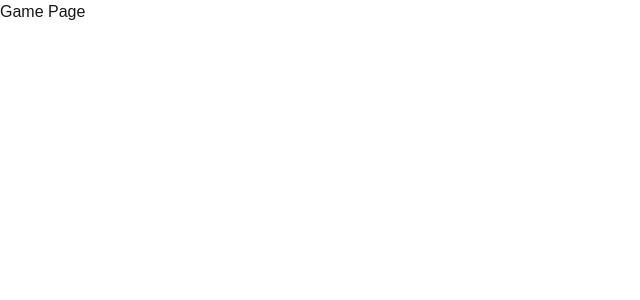
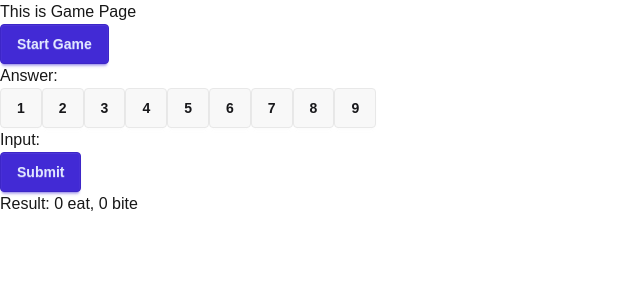
Before and after one commit to M-Yusei1001/numeron, a Next.js app in the folder numeron-app/: page /game in a window 1280 px wide. Shown: the top 300 px of the page, without its empty margins (0-640 px from the left). Built offline with nearby package versions, Linux system fonts and the light colour scheme.

Commit message:
wip: ゲーム開始、入力、判定処理

```diff
--- a/numeron-app/app/game/page.tsx
+++ b/numeron-app/app/game/page.tsx
@@ -1,7 +1,10 @@
+import GameLogic from "@/components/GameLogic";
+
 export default function Game() {
     return (
-        <div>
-            <h1>Game Page</h1>
-        </div>
+        < div >
+            <h1>This is Game Page</h1>
+            <GameLogic />
+        </div >
     )
 }
--- /dev/null
+++ b/numeron-app/components/GameLogic.tsx
@@ -0,0 +1,68 @@
+"use client";
+import React, { useState } from 'react';
+import Keyboard from './Keyboard';
+
+export default function GameLogic(): React.ReactElement {
+    const [answer, setAnswer] = useState<number[]>([]);
+    const [input, setInput] = useState<number[]>([]);
+    const [result, setResult] = useState<{ eat: number, bite: number }>({ eat: 0, bite: 0 });
+
+    /*
+    ヌメロンは3ケタの数字の数当てゲーム。
+    1~9の数字を使用し、重複はない。
+    */
+    const generateAnswer = () => {
+        const numbers = [1, 2, 3, 4, 5, 6, 7, 8, 9];
+        const num = numbers.sort(() => Math.random() - 0.5);
+        console.log(num.slice(0, 3));
+        setAnswer(num.slice(0, 3));
+    };
+
+    //eatとbiteの判定
+    const checkEatBite = (input: number[]) => {
+        let eat = 0;
+        let bite = 0;
+        for (let i = 0; i < 3; i++) {
+            if (answer[i] === input[i]) {
+                eat++;
+            } else if (answer.includes(input[i])) {
+                bite++;
+            }
+        }
+        return { eat, bite };
+    };
+
+    //ゲーム初期化
+    const handleInitGame = () => {
+        generateAnswer();
+        setInput([]);
+        setResult({ eat: 0, bite: 0 });
+    };
+
+    //キーボードクリック時の処理
+    const handleNumberClick = (value: number) => {
+        if (input.length < 3) {
+            setInput([...input, value]);
+        }
+    };
+
+    //入力した数字の判定
+    const handleInputSubmit = () => {
+        if (input.length === 3) {
+            const { eat, bite } = checkEatBite(input);
+            setResult({ eat, bite });
+            setInput([]);
+        };
+    };
+
+    return (
+        <div>
+            <button onClick={handleInitGame} className='btn btn-primary'>Start Game</button>
+            <p>Answer: <span>{answer}</span></p>
+            <Keyboard onNumberClick={handleNumberClick} clickedNumbers={input} />
+            <p>Input: <span>{input}</span></p>
+            <button onClick={handleInputSubmit} className='btn btn-primary'>Submit</button>
+            <p>Result: <span>{result.eat} eat, {result.bite} bite</span></p>
+        </div>
+    );
+};
--- /dev/null
+++ b/numeron-app/components/Keyboard.tsx
@@ -0,0 +1,23 @@
+import React from 'react'
+
+interface KeyboardProps {
+    onNumberClick: (value: number) => void;
+    clickedNumbers: number[];
+};
+
+export default function Keyboard({ onNumberClick, clickedNumbers }: KeyboardProps): React.ReactElement {
+    const numbers = [1, 2, 3, 4, 5, 6, 7, 8, 9];
+
+    return (
+        <div>
+            {numbers.map((number) => (
+                <button
+                    key={number}
+                    onClick={() => onNumberClick(number)}
+                    className={`${clickedNumbers.includes(number) ? 'btn btn-primary' : 'btn'}`}>
+                    {number}
+                </button>
+            ))}
+        </div>
+    );
+};
```
